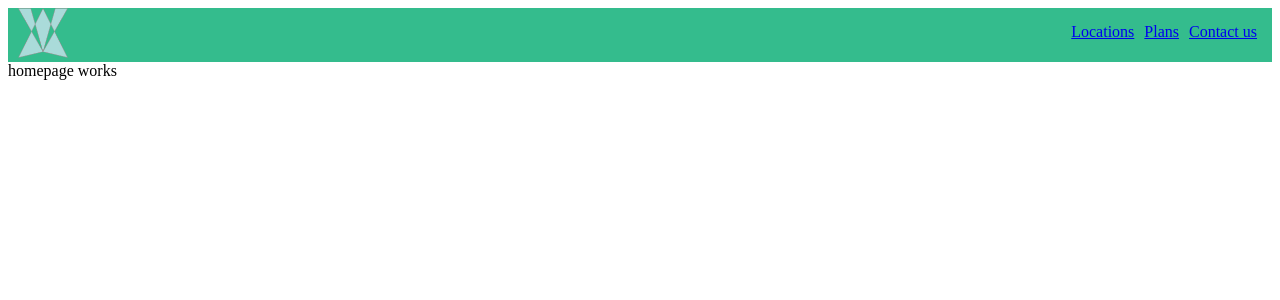
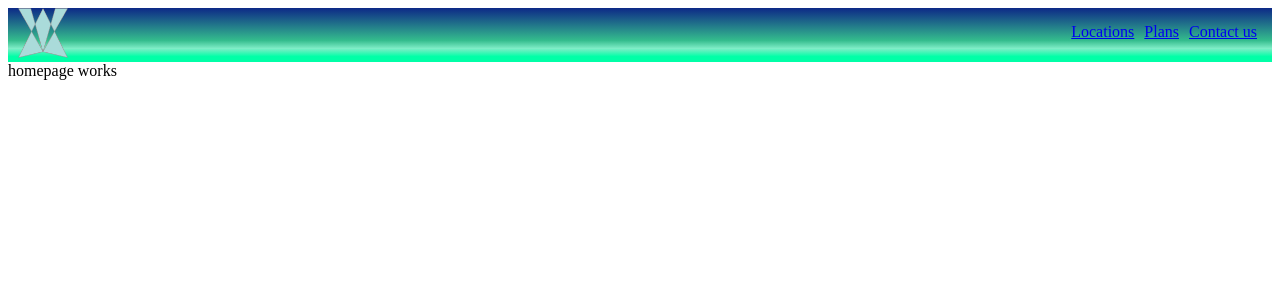
Before and after one commit to jaredspecjr/freelance-project-continued, an Angular app: page / in a window 1280 px wide. Shown: the top 300 px of the page. Built offline with nearby package versions, Linux system fonts and the light colour scheme.

Commit message:
add gradient with mltiple stops

```diff
--- a/src/app/app.component.scss
+++ b/src/app/app.component.scss
@@ -2,7 +2,7 @@
   display: flex;
   flex-direction: row;
   justify-content: space-between;
-  background-color: #34BC8D;
+  background: linear-gradient(#0D2987, #34BC8D 60%, #7FEDC7, #00FFA7 90%);
   img{
     height: 50px;
   }
```
